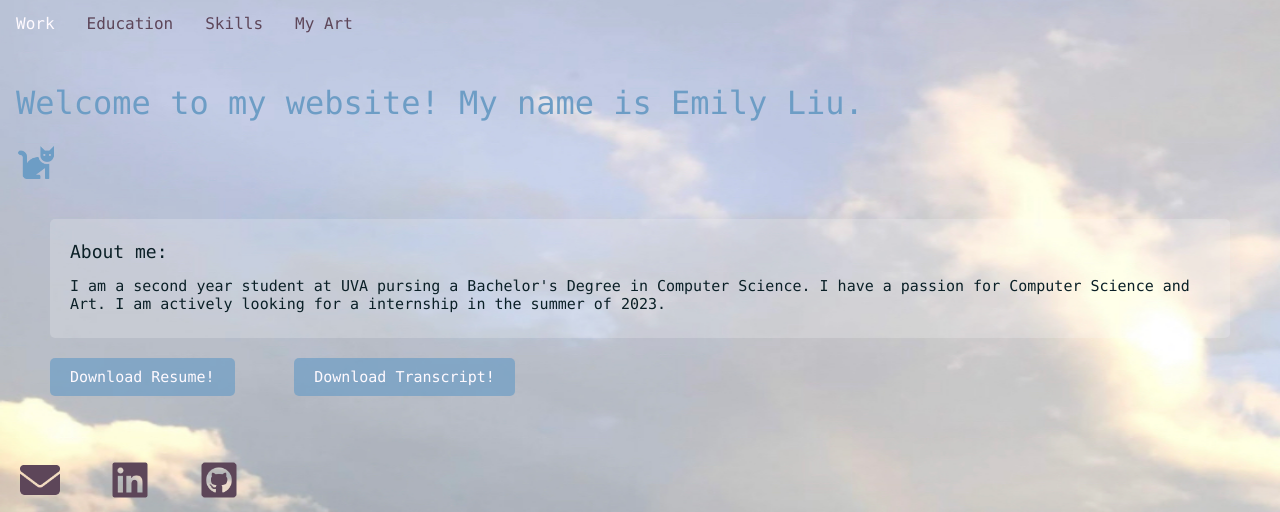
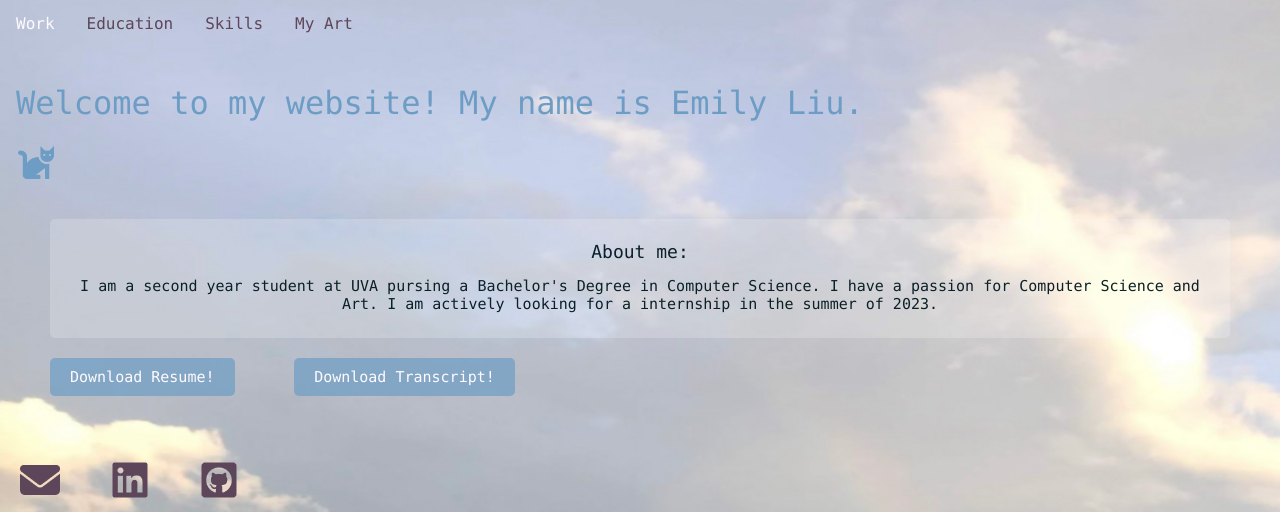
Before and after one commit to emilybliu/emilybliu.github.io, a PHP site: page /index.html in a window 1280 px wide. Shown: the top 512 px of the page. Run offline with PHP 8.4, Linux system fonts and the light colour scheme.

Commit message:
Update style.css

```diff
--- a/style.css
+++ b/style.css
@@ -29,7 +29,7 @@ body {
     background: rgba(255, 255, 255, 0.2);
     color: #0b2027;
     padding: 10px 20px;
-    text-align: left;
+    text-align: center;
     margin-top: 20px;
     margin-left: 50px;
     margin-right: 50px;
```
